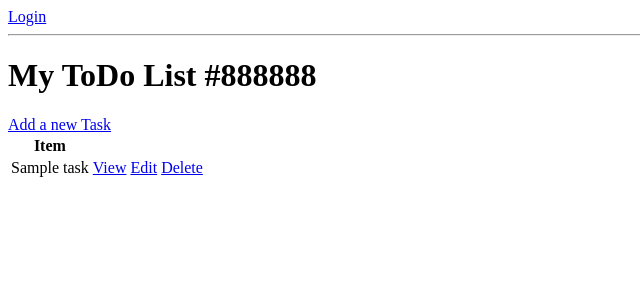
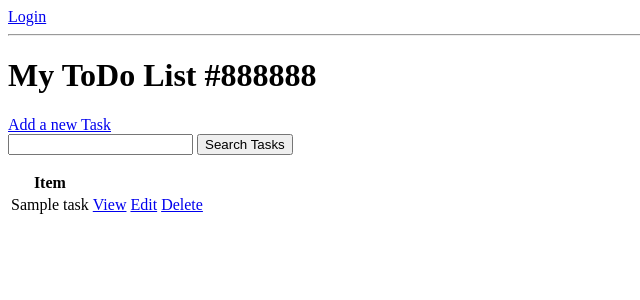
Before and after one commit to bariryan/ivygardens, a Django app: template templates/base/task_list.html in a window 1280 px wide. Shown: the top 300 px of the page, without its empty margins (0-640 px from the left). Run offline with Django 3.2, Linux system fonts and the light colour scheme; the template is opened without the code that fills it: most values are stand-ins (such as "Sample title", 1, 10 or a date in 2020).

Commit message:
added a search-bar  functionality

```diff
--- a/base/views.py
+++ b/base/views.py
@@ -48,6 +48,11 @@ class TaskList(LoginRequiredMixin, ListView):
         context = super().get_context_data(**kwargs)
         context['tasks'] = context['tasks'].filter(user=self.request.user)
         context['count'] = context['tasks'].filter(complete=False).count()
+
+        search_input = self.request.GET.get('search-area') or ''
+        if search_input:
+            context['tasks'] =  context['tasks'].filter(title__startswith=search_input)
+        context['search_input']  = search_input
         return context
 
 
--- a/bookmarks.txt
+++ b/bookmarks.txt
@@ -10,3 +10,4 @@ stopped at 1:00:48
 stopped at 1:07:15, ready to start restrict a user
 stopped at 1:20:46, finished user specific data
 stopped at 1:32:14, finished register
+stopped at 1:37:43, about to start styling css
--- a/templates/base/task_list.html
+++ b/templates/base/task_list.html
@@ -9,6 +9,11 @@
 <hr>
 <h1>My ToDo List {{color}}</h1>
 <a href="{% url 'task-create' %}">Add a new Task</a>
+
+<form method="GET">
+    <input type="text" name="search-area" value="{{search_input}}">
+    <input type="submit" value="Search Tasks">
+</form>
 
 <table>
     <tr>
```
